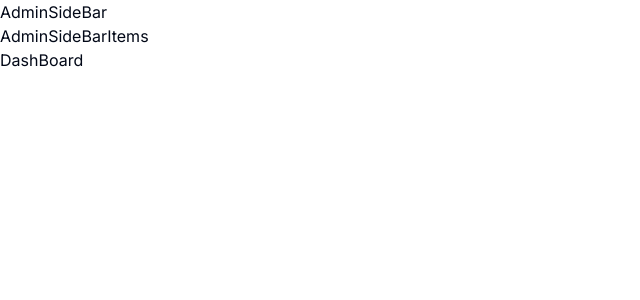
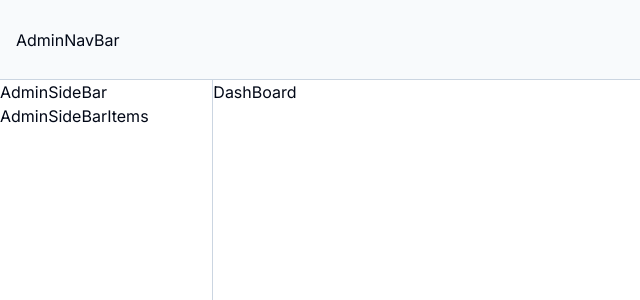
Before and after one commit to DevAnonitos/OU-Social-Hub, a Next.js app in the folder frontend/: page /dashboard in a window 1280 px wide. Shown: the top 300 px of the page, without its empty margins (0-640 px from the left). Built offline with nearby package versions, Linux system fonts and the light colour scheme.

Commit message:
Feat(AdminLayout): Config import component to AdminLayout

```diff
--- a/frontend/app/(admin)/layout.tsx
+++ b/frontend/app/(admin)/layout.tsx
@@ -3,6 +3,7 @@ import type { Metadata } from "next";
 import { Inter } from "next/font/google";
 import "../globals.css";
 import AdminSideBar from "@/components/LeftSideBar/AdminSideBar";
+import AdminNavBar from "@/components/NavBar/AdminNavBar";
 
 const inter = Inter({ subsets: ["latin"] });
 
@@ -19,10 +20,15 @@ export default function RootLayout({
   return (
     <html lang="en">
       <body className={`${inter.className}`}>
-        <AdminSideBar />
-          <div>
+        <AdminNavBar />
+        <div className="grid grid-cols-1 sm:grid-cols-4 lg:grid-cols-12 h-full w-full">
+          <div className="hidden sm:block sm:col-span-1 lg:col-span-2">
+            <AdminSideBar />
+          </div>
+          <div className="col-span-1 sm:col-span-3 lg:col-span-10 pt-20">
             {children}
           </div>
+        </div>
       </body>
     </html>
   );
--- a/frontend/app/globals.css
+++ b/frontend/app/globals.css
@@ -115,6 +115,14 @@
   .event-carousel {
     @apply relative flex h-fit aspect-square w-full cursor-pointer flex-col justify-end rounded-xl border-none;
   }
+
+  .admin-left_sidebar {
+    @apply fixed flex flex-col left-0 top-20 inset-y-0 h-[calc(100vh-5rem)] w-[calc(100%/6)] min-h-screen border-r-[1px] border-slate-300 overflow-y-auto;
+  }
+
+  .admin-nav {
+    @apply bg-slate-50 fixed z-50 flex items-center justify-between flex-wrap p-4 gap-x-4 inset-y-0 w-full h-20 border-b-[1px] border-slate-300;
+  }
 }
 
 /* ===== custom classes ===== */
--- a/frontend/components/LeftSideBar/AdminSideBar.tsx
+++ b/frontend/components/LeftSideBar/AdminSideBar.tsx
@@ -3,7 +3,7 @@ import AdminSideBarItems from './AdminSideBarItems';
 
 const AdminSideBar = () => {
   return (
-    <div>
+    <div className='admin-left_sidebar'>
       AdminSideBar
       <AdminSideBarItems />
     </div>
--- a/frontend/components/NavBar/AdminNavBar.tsx
+++ b/frontend/components/NavBar/AdminNavBar.tsx
@@ -2,7 +2,9 @@ import React from 'react'
 
 const AdminNavBar = () => {
   return (
-    <div>AdminNavBar</div>
+    <div className='admin-nav'>
+      AdminNavBar
+    </div>
   )
 }
 
```
